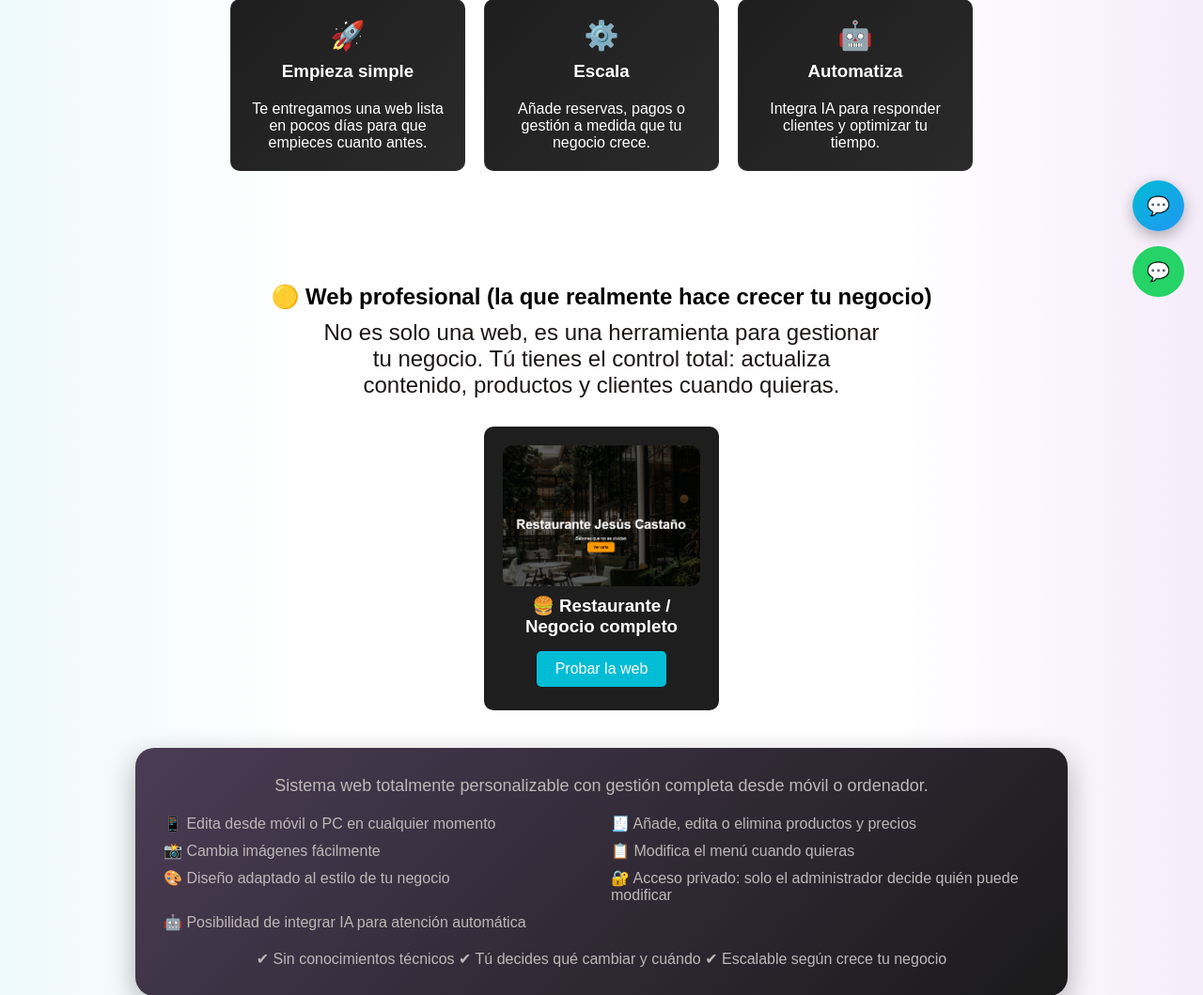
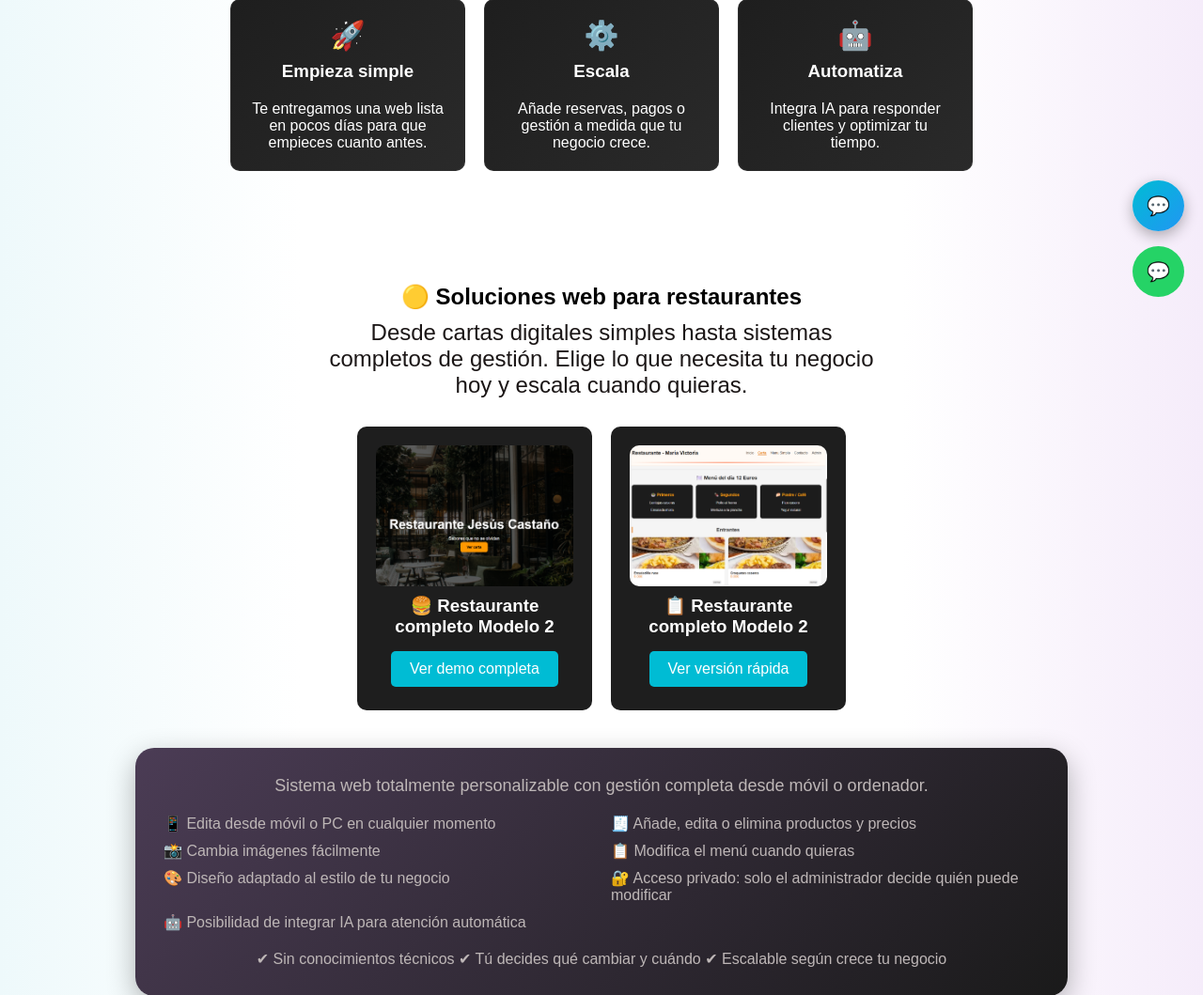
Before and after one commit to jcm201080/venta_web, a Flask app: page /portfolio/ in a window 1280 px wide. Shown: the part 464-1523 px from the top of the page at 94% size. Run offline with Flask 3, Linux system fonts and the light colour scheme.

Commit message:
añadir nuevo restaurante

```diff
--- a/templates/portfolio.html
+++ b/templates/portfolio.html
@@ -39,30 +39,43 @@
 <!-- 🟡 PROFESIONAL (DESTACADO) -->
 <section class="destacado">
 
-    <h2>🟡 Web profesional (la que realmente hace crecer tu negocio)</h2>
+    <h2>🟡 Soluciones web para restaurantes</h2>
 
     <p class="section-desc">
-        No es solo una web, es una herramienta para gestionar tu negocio.
-        Tú tienes el control total: actualiza contenido, productos y clientes cuando quieras.
+        Desde cartas digitales simples hasta sistemas completos de gestión.
+        Elige lo que necesita tu negocio hoy y escala cuando quieras.
     </p>
 
     <!-- CARD VISUAL (la de siempre pero más limpia) -->
     <div class="cards">
+
+        <!-- ORIGINAL -->
         <div class="card">
-
             <div class="card-img"
                 style="background-image: url('{{ url_for('static', filename='img/profesionales/restaurante.png') }}');">
             </div>
 
-            <h3>🍔 Restaurante / Negocio completo</h3>
+            <h3>🍔 Restaurante completo Modelo 2</h3>
 
             <a href="https://restaurante.jesuscmweb.com" target="_blank" class="btn">
-                Probar la web
+                Ver demo completa
             </a>
+        </div>
 
+        <!-- 🔥 NUEVA -->
+        <div class="card">
+            <div class="card-img"
+                style="background-image: url('{{ url_for('static', filename='img/profesionales/menu.png') }}');">
+            </div>
+
+            <h3>📋 Restaurante completo Modelo 2</h3>
+
+            <a href="https://menu.jesuscmweb.com" target="_blank" class="btn">
+                Ver versión rápida
+            </a>
         </div>
+
     </div>
-
     <!-- NUEVO BLOQUE ANCHO -->
     <div class="info-box">
 
```
Also changed, not shown: static/img/profesionales/menu.png (added).
